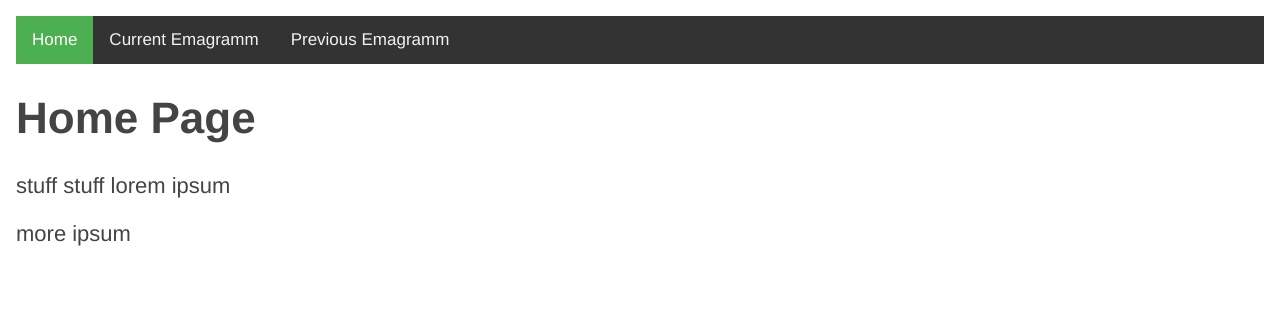
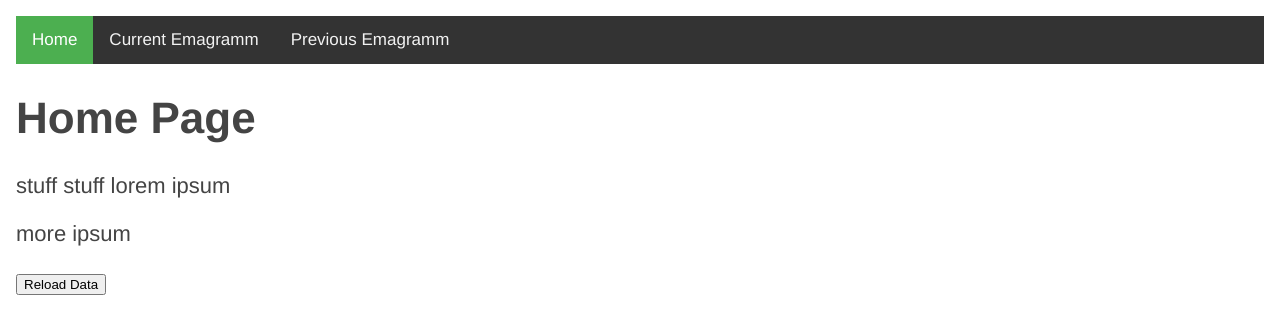
Before and after one commit to quattervals/ema, a Flask app: page / in a window 1280 px wide. Shown: the top 334 px of the page. Run offline with Flask 2, Linux system fonts and the light colour scheme.

Commit message:
Reload button

```diff
--- a/emaserver.py
+++ b/emaserver.py
@@ -1,9 +1,15 @@
 import ematool
-from flask import Flask, render_template
+from flask import Flask, render_template, request
+
+
 app = Flask(__name__)
 
-@app.route('/')
+@app.route('/', methods = ['POST', 'GET'])
 def home():
+    #run ema on reload button click
+    if request.method == "POST":
+        ematool.ema()
+
     return render_template('home.html')
 
 @app.route('/cema')
--- a/templates/home.html
+++ b/templates/home.html
@@ -1,15 +1,31 @@
 <!DOCTYPE html>
 <html lang="en" dir="ltr">
+
 <head>
    <meta charset="utf-8">
    <title>Home</title>
 </head>
+
 <body>
    {% extends "template.html" %}
    {% block content %}
    <h1> Home Page </h1>
    <p> stuff stuff lorem ipsum </p>
    <p> more ipsum </p>
+
+
+   <div class="container">
+      <form method="post">
+         <input type="submit" value="Reload Data">
+   </div>
+
+
+
+
    {% endblock %}
+
+
+
 </body>
+
 </html>
```
Lines whose indentation alone changed are shown as unchanged.
